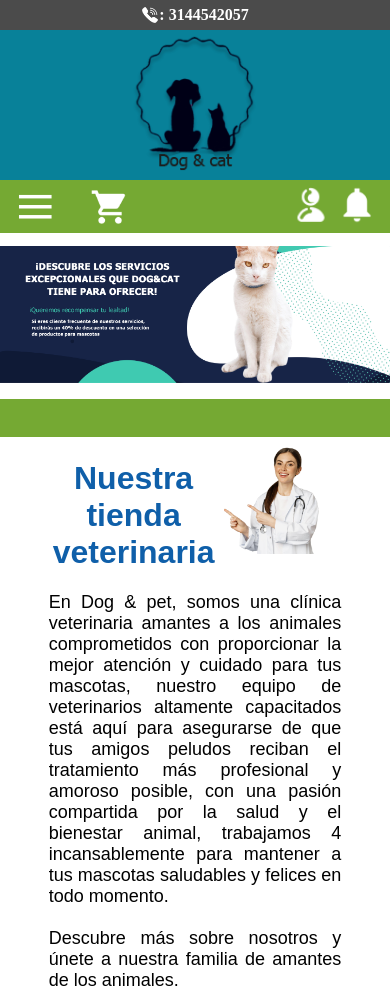
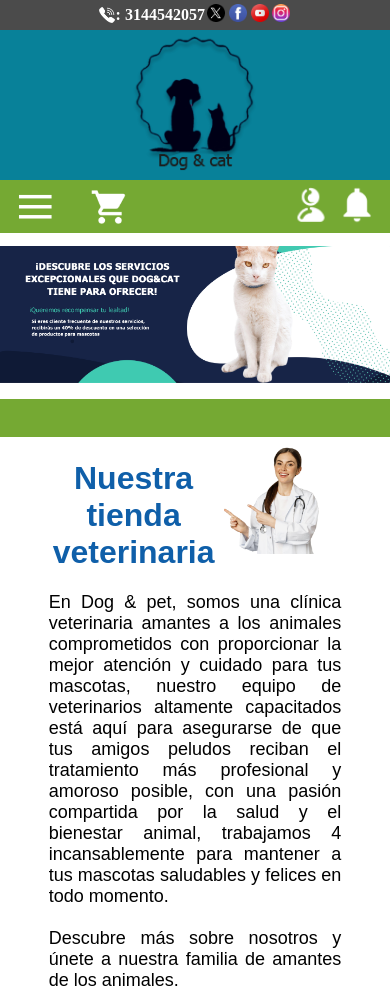
Before and after one commit to willsmith08/pagina_veterinaria_responsive, a plain HTML site: page index.html in a window 390 px wide. Shown: the top 994 px of the page. Drawn offline with Linux system fonts and the light colour scheme.

```diff
--- a/index.css
+++ b/index.css
@@ -11,7 +11,7 @@ header{
     display: flex;
     align-items: center;
     position: sticky;
-    top: 0;
+    top: 3.5%;
     z-index: 100;
 }
 .logo_pagina{
@@ -363,6 +363,10 @@ a {
         background: #4b4b4b;
         justify-content: center;
         align-items: center;
+        position: relative;
+        position: sticky;
+        top: 0;
+        z-index: 100;
     }
     .PHONE{
         height: 18px;
@@ -373,8 +377,14 @@ a {
     .phone-contac{
         display: none;
     }
+    .soc{
+        margin: 0 0.5%;
+    }
     .redes_sociales{
         display: none;
+    }
+    .sociale{
+        width: 18px;
     }
     header{
         display: flex;
--- a/index.html
+++ b/index.html
@@ -9,6 +9,12 @@
     <div class="arriba-header">
         <img src="Index-imgs/logo_phone.png" alt="" class="PHONE">
         <b>: 3144542057</b>
+        <div class="redes_social"></div>
+            <div class="soc"><img src="Index-imgs/Logo x.png" alt="¡ERROR!" class="sociale"></div>
+            <div class="soc"><img src="Index-imgs/facebook logo.png" alt="¡ERROR!" class="sociale"></div>
+            <div class="soc"><img src="Index-imgs/youtube logo.png" alt="¡ERROR!" class="sociale"></div>
+            <div class="soc"><img src="Index-imgs/instagram logo.png" alt="¡ERROR!" class="sociale"></div>
+        </div>
     </div>
     <header>
         <a href="index.html"><img src="Index-imgs/LOGO.png" alt="¡ERROR!" class="logo_pagina"></a>
```
